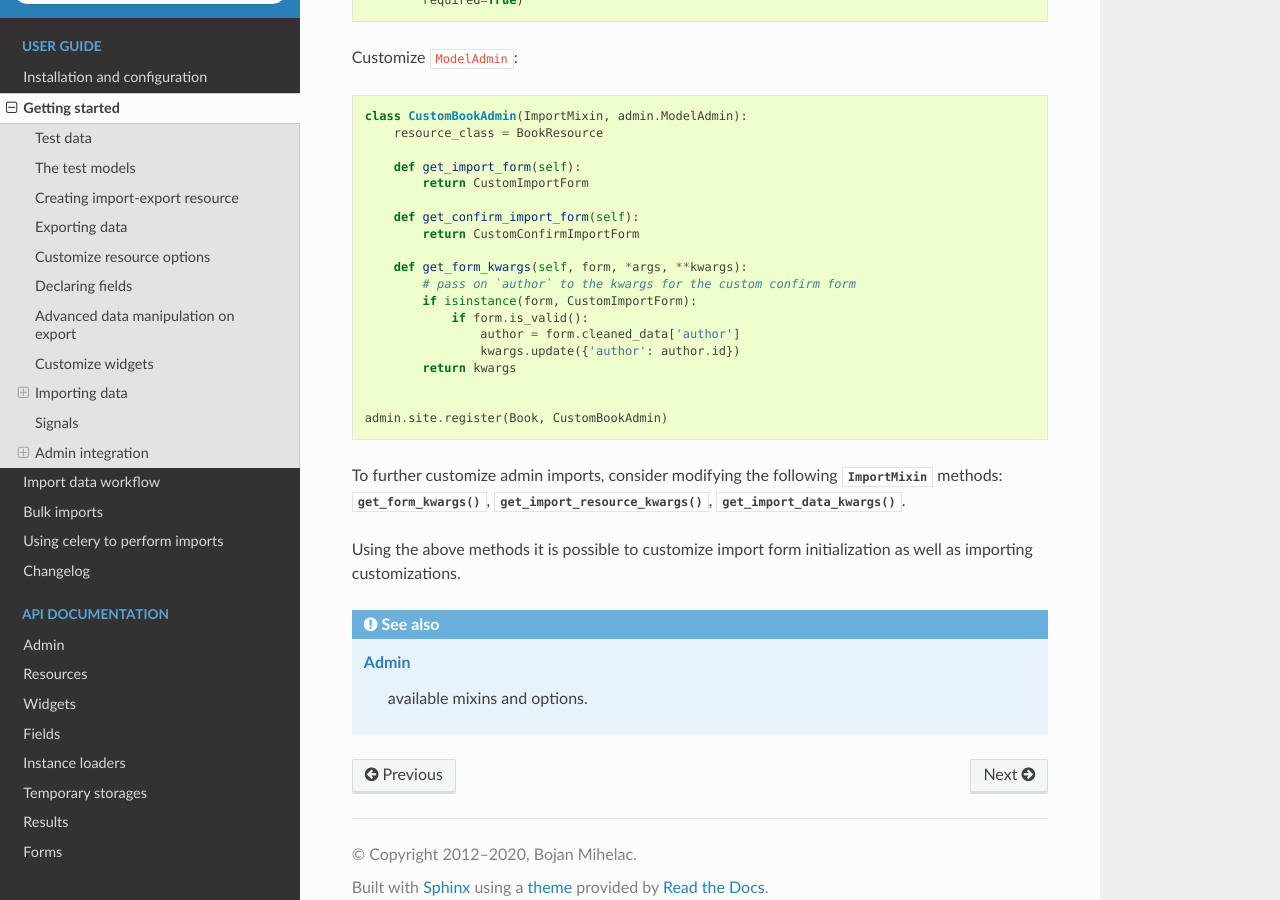
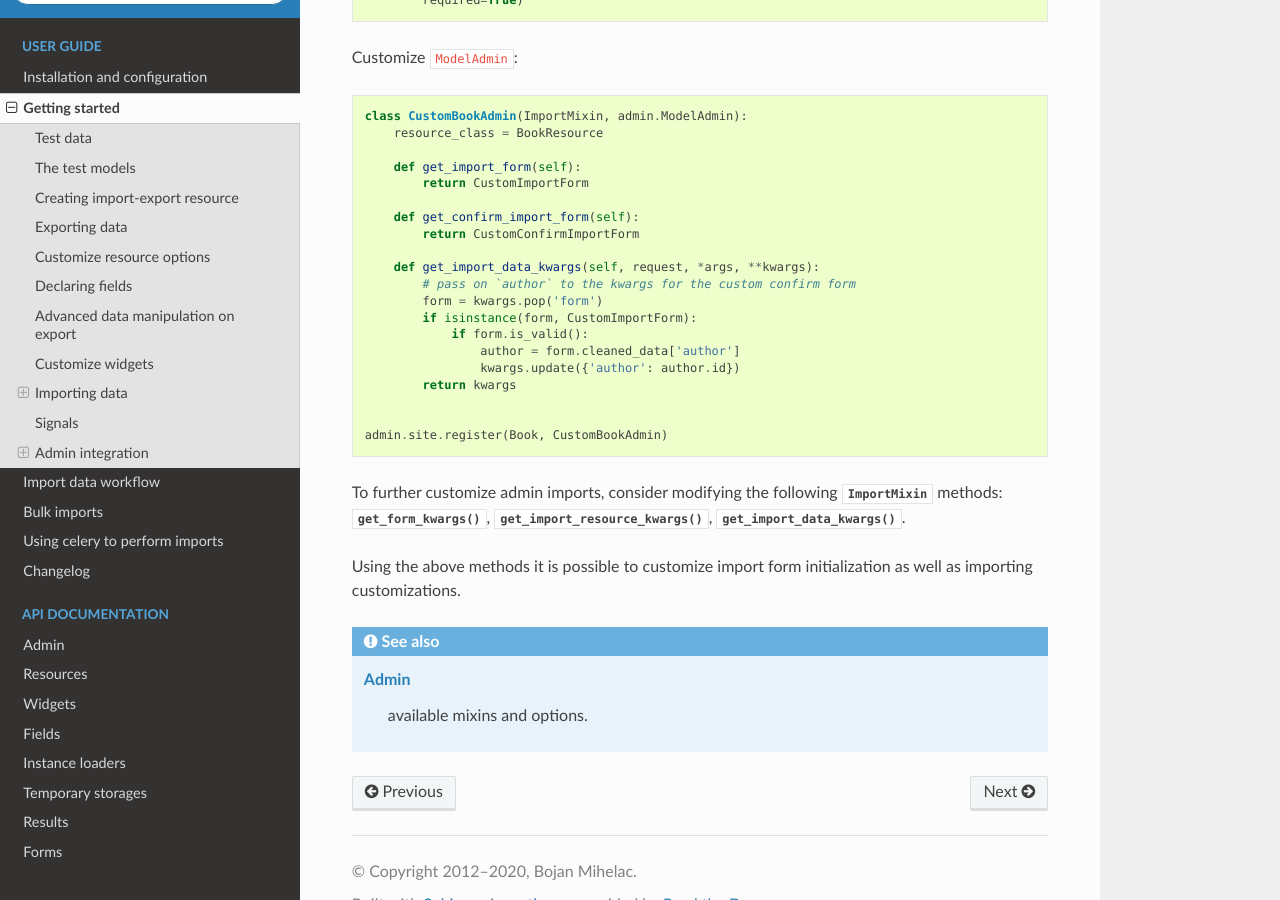
Before and after one commit to django-import-export/django-import-export, a Sphinx documentation site: the page built from docs/getting_started.rst, in a window 1280 px wide and 900 px high, scrolled down 9272 px. Built offline with Sphinx 7.4.7 and the Read the Docs theme 2.0.0, drawn with Linux system fonts in a browser that asks for light colours.

Commit message:
Update getting_started.rst
I tried to follow the docs to create a custom form for a resource.
The proposed method to override on the `get_form_kwargs` is not receiving the form instance but rather the `form type`.
I don't know if an update changed the behaviour but seems like `get_import_data_kwargs` is the method that actually has access to `form` instance and passes the kwargs to the resource import methods

```diff
--- a/docs/getting_started.rst
+++ b/docs/getting_started.rst
@@ -439,8 +439,9 @@ Customize ``ModelAdmin``::
         def get_confirm_import_form(self):
             return CustomConfirmImportForm
 
-        def get_form_kwargs(self, form, *args, **kwargs):
+        def get_import_data_kwargs(self, request, *args, **kwargs):
             # pass on `author` to the kwargs for the custom confirm form
+            form = kwargs.pop('form')
             if isinstance(form, CustomImportForm):
                 if form.is_valid():
                     author = form.cleaned_data['author']
```
